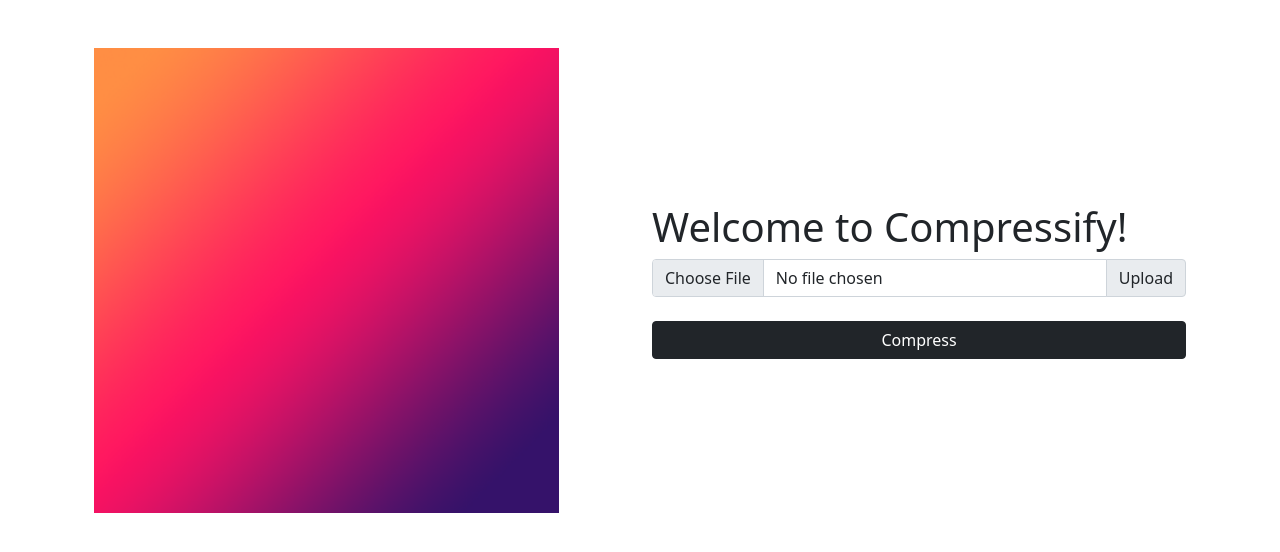
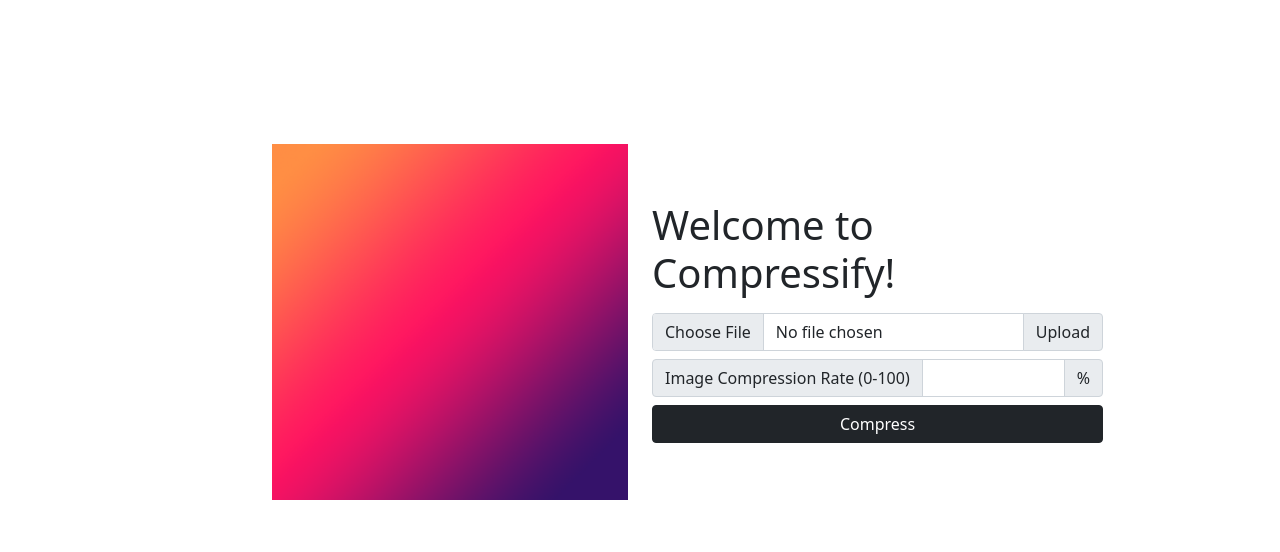
Before and after one commit to LordGedelicious/Algeo02-20004, a Flask app: page / in a window 1280 px wide. Shown: the part 57-609 px from the top of the page. Run offline with Flask 2, Linux system fonts and the light colour scheme; some libraries are stand-ins or nearby versions.

Commit message:
fixed comprate and making dummy compressor

```diff
--- a/src/templates/home.html
+++ b/src/templates/home.html
@@ -12,7 +12,7 @@
     <div class="container d-grid gap-5">
         <nav class="navbar navbar-expand-xl navbar-light">
             <div class="container-fluid">
-                <a class="navbar-brand" href="#">
+                <a class="navbar-brand" href="{{ url_for('home') }}">
                     <img src="/static/images/compressify_logo.png" alt="" width="30" height="30" class="d-inline-block align-text-top">
                     Compressify</a>
                 <button class="navbar-toggler" type="button" data-bs-toggle="collapse" data-bs-target="#navbarText" aria-controls="navbarText" aria-expanded="false" aria-label="Toggle navigation">
@@ -21,7 +21,7 @@
                 <div class="collapse navbar-collapse" id="navbarText">
                 <ul class="navbar-nav ms-auto text-center">
                     <li class="nav-item">
-                    <a class="nav-link active" aria-current="page" href="#">Home</a>
+                    <a class="nav-link active" aria-current="page" href="{{ url_for('home') }}">Home</a>
                     </li>
                     <li class="nav-item">
                     <a class="nav-link" href="{{ url_for('howtouse') }}">How to Use</a>
@@ -33,9 +33,11 @@
                 </div>
             </div>
         </nav>
-
+        <div class="row"></div>
+        <div class="row"></div>
+        <div class="row">
             {% if filename %}
-        <div class="container d-grid gap-2">
+            <div class="container d-grid gap-3">
                 <div class="row">
                     <div class="col">
                         <h2>Before</h2>
@@ -45,68 +47,38 @@
                     </div>
                 </div>
                 <div class="row">
-                <div class="col">
+                    <div class="col text-center">
                         <img src="{{ url_for('display_image', filename=filename) }}" class="img-fluid" alt="">
                     </div>
 
-                <div class="col">
+                    <div class="col text-center">
                         <img src="{{ url_for('display_image', filename=filename) }}" class="img-fluid" alt="">
                     </div>
                 </div>
                 <div class="row">
                     <div class="col">
                         <div class="text-start">
-                        Image pixel difference: <b>50%</b>
+                            Image pixel difference: <b>{{ cprate }}%</b>
                             <br>Compression runtime: <b>0.5 seconds</b>
                         </div>
                     </div>
 
                     <div class="col">
                         <div class="text-end">
-                        <!-- <button type="button" class="btn btn-dark">Download</button> -->
                             <a href="{{ url_for('display_image', filename=filename) }}" download="proposed_file_name" type="button" class="btn btn-dark">Download</a>
                         </div>
                     </div>
                 </div>
             </div>
             {% else %}
-        <div class="container d-grid gap-2">
+            <div class="container">
                 <div class="row">
-                <div class="col">
-                    <img src="/static/images/compressify_logo.png" width="465" height="465">
+                    <div class="col-lg-2"></div>
+                    <div class="col-lg-4">
+                        <a href="{{ url_for('home') }}"><img src="/static/images/compressify_logo.png" class="img-fluid" alt=""></a>
                     </div>
-                <div class="col my-auto">
-                    <h1 >Welcome to Compressify!</h1>
-                    {% with messages = get_flashed_messages() %}
-                    {% if messages %}
-                        <ul>
-                        {% for message in messages %}
-                        <li>{{ message }}</li>
-                        {% endfor %}
-                        </ul>
-                    {% endif %}
-                    {% endwith %}
-
-                    <form method="post" action="/" enctype="multipart/form-data">
-                        <div class="mx-auto d-grid gap-4">
-                            <div class="input-group">
-                                <input type="file" name="file" class="form-control" id="inputGroupFile02" autocomplete="off" required>
-                                <label class="input-group-text" for="inputGroupFile02">Upload</label>
-                            </div>
-
-                            <!-- <div class="input-group">
-                                <span class="input-group-text">Image Compression Rate (0-100)</span>
-                                <input type="text" aria-label="comp-rate" class="form-control">
-                                <span class="input-group-text">%</span>
-                            </div> -->
-                            <input class="btn btn-dark" type="submit" value="Compress">
-                        </div>
-                    </form>
-                </div>
-            </div>
-        <!-- <div class="mx-auto d-grid gap-2" style="width: 465x;">
-            <div class="text-center">
-                <img src="/static/images/compressify_logo.png" width="465" height="465">
+                    <div class="col-lg-5 my-auto d-grid gap-2">
+                            <div class="">
                                 <h1 >Welcome to Compressify!</h1>
                             </div>
 
@@ -121,22 +93,27 @@
                                 {% endwith %}
 
                             <form method="post" action="/" enctype="multipart/form-data">
-                <div class="mx-auto d-grid gap-4">
+                                    <div class="d-grid gap-2">
                                         <div class="input-group">
-                        <input type="file" name="file" class="form-control" id="inputGroupFile02" autocomplete="off" required>
+                                            <input type="file" name="file" class="form-control" id="inputGroupFile02" autocomplete="off" required accept=".png,.jpg,.jpeg,.gif">
                                             <label class="input-group-text" for="inputGroupFile02">Upload</label>
                                         </div>
 
                                         <div class="input-group">
                                             <span class="input-group-text">Image Compression Rate (0-100)</span>
-                        <input type="text" aria-label="comp-rate" class="form-control">
+                                            <input type="number" name="comp-rate" class="form-control" autocomplete="off" required min="0" max="100" step="0.1">
                                             <span class="input-group-text">%</span>
                                         </div>
                                     <input class="btn btn-dark" type="submit" value="Compress">
                                 </div>
-            </form> -->
+                            </form>
+                    </div>
+                    <div class="col-lg-1"></div>
+                </div>
             </div>
             {% endif %}
+        </div>
+        <div class="row"></div>
     </div>
 
     <script src="/static/bootstrap/js/bootstrap.bundle.min.js"></script>
--- a/src/web.py
+++ b/src/web.py
@@ -1,12 +1,11 @@
 from flask import Flask, flash, request, redirect, url_for, render_template
-import urllib.request
 import os
 from werkzeug.utils import secure_filename
 from os.path import join, dirname, realpath
 
 app = Flask(__name__)
 
-UPLOAD_FOLDER = join(dirname(realpath(__file__)), 'static/uploads/')
+UPLOAD_FOLDER = join(dirname(realpath(__file__)), 'static/compressify/original/')
 
 app.secret_key = "pencitraan"
 app.config['UPLOAD_FOLDER'] = UPLOAD_FOLDER
@@ -23,28 +22,23 @@ def home():
 
 @app.route('/', methods=['POST'])
 def upload_image():
-    if 'file' not in request.files:
-        flash('No file part')
-        return redirect(request.url)
     file = request.files['file']
-    if file.filename == '':
-        flash('No image selected for uploading')
-        return redirect(request.url)
+    comprate = request.form.get('comp-rate', type=float)
+    if (comprate%1==0):
+        comprate = int(comprate)
     if file and allowed_file(file.filename):
         filename = secure_filename(file.filename)
+        print(filename)
         file.save(os.path.join(app.config['UPLOAD_FOLDER'], filename))
-        #print('upload_image filename: ' + filename)
-        flash('Image successfully uploaded and displayed below')
-        return render_template('home.html', filename=filename)
+        return render_template('home.html', filename=filename, cprate=comprate)
     else:
-        flash('Allowed image types are - png, jpg, jpeg, gif')
+        flash('Allowed image types are: .png, .jpg, .jpeg, .gif')
         return redirect(request.url)
 
 @app.route('/display/<filename>')
 def display_image(filename):
     #print('display_image filename: ' + filename)
-    return redirect(url_for('static', filename='uploads/' + filename), code=301)
-
+    return redirect(url_for('static', filename='compressify/original/' + filename), code=301)
 
 @app.route('/how-to-use')
 def howtouse():
```
Also changed, not shown: src/compressor.py (added, +13 -0 lines), src/compressed_sudah submisi.PNG (added), src/static/compressify/original/Screenshot_94.png (added), src/static/uploads/WIN_20210506_08_51_14_Pro.jpg (deleted), src/static/uploads/WIN_20211026_14_21_23_Pro.jpg (deleted), src/sudah submisi.PNG (renamed from src/static/uploads/sudah_submisi.PNG). Lines whose indentation alone changed are shown as unchanged.
